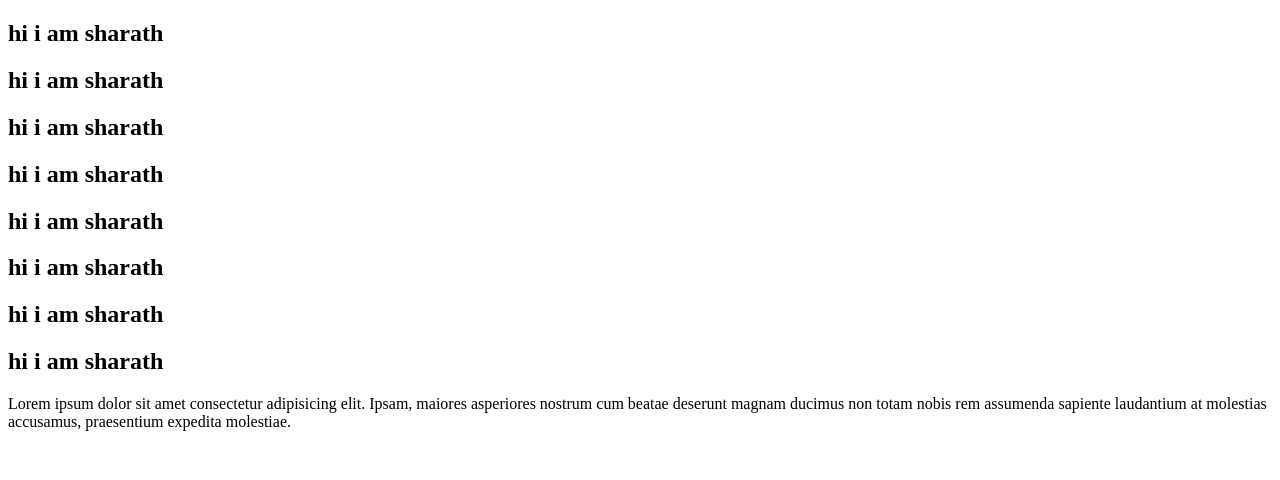
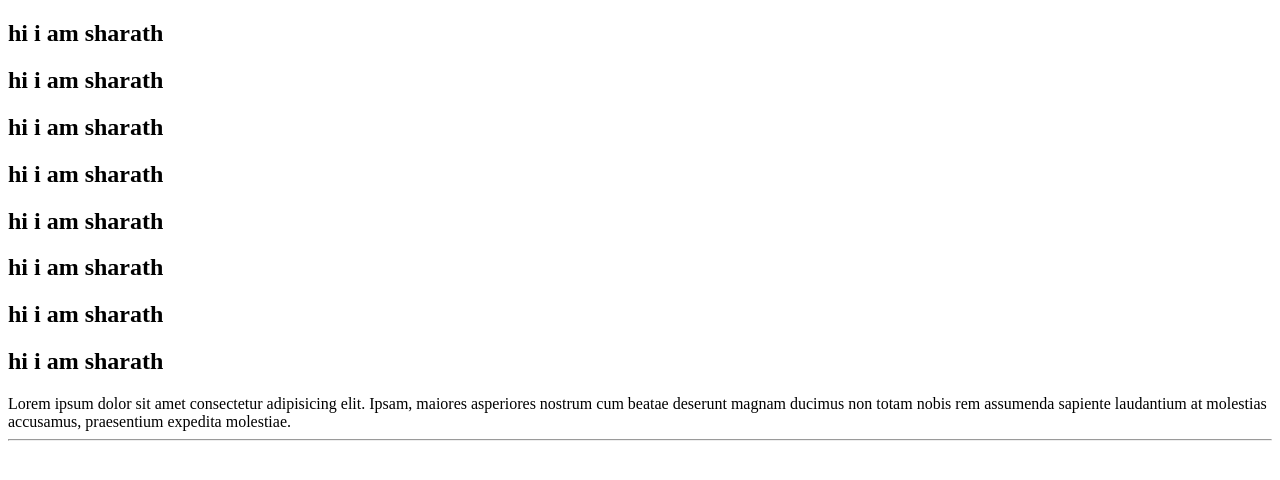
Before and after one commit to SharathSR05/SocialBook, a plain HTML site: page index.html in a window 1280 px wide. Drawn offline with Linux system fonts and the light colour scheme.

Commit message:
Adding br and hr tag

```diff
--- a/index.html
+++ b/index.html
@@ -14,7 +14,8 @@
       <h2>hi i am sharath</h2>
       <h2>hi i am sharath</h2>
       <h2>hi i am sharath</h2>
-      Lorem ipsum dolor sit amet consectetur adipisicing elit. Ipsam, maiores asperiores nostrum cum beatae deserunt magnam ducimus non totam nobis rem assumenda sapiente laudantium at molestias accusamus, praesentium expedita molestiae.
+      Lorem ipsum dolor sit amet consectetur adipisicing elit. Ipsam, maiores asperiores nostrum cum beatae deserunt magnam ducimus non totam nobis rem assumenda sapiente laudantium at molestias accusamus, praesentium expedita molestiae. <br>
+      <hr>
 
 </body>
 </html>
```
